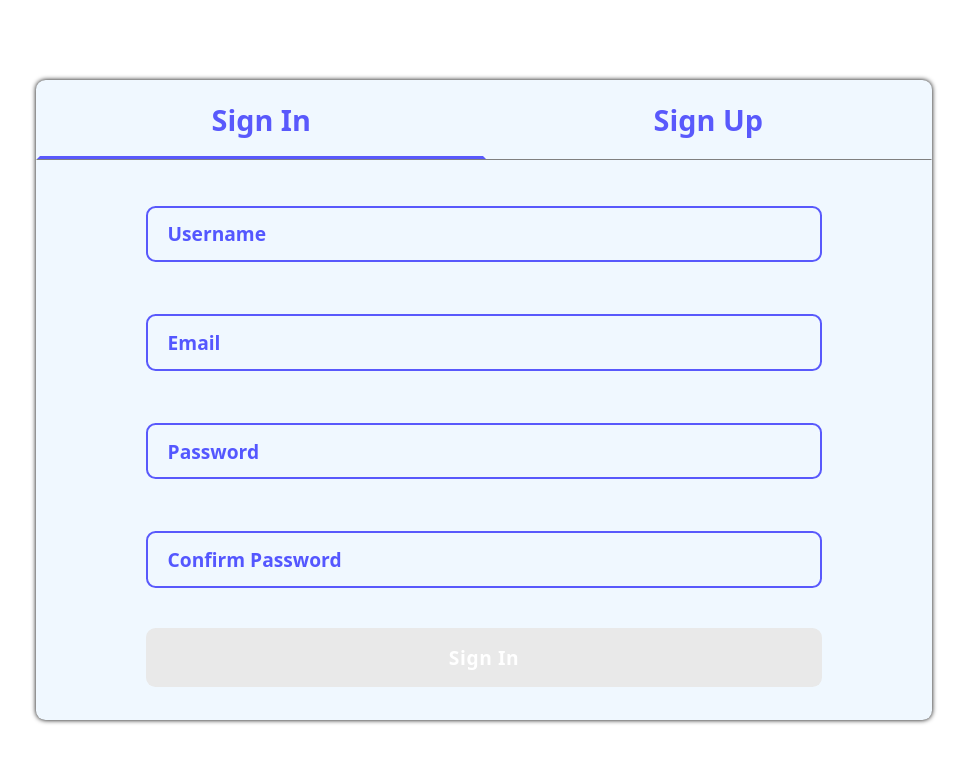
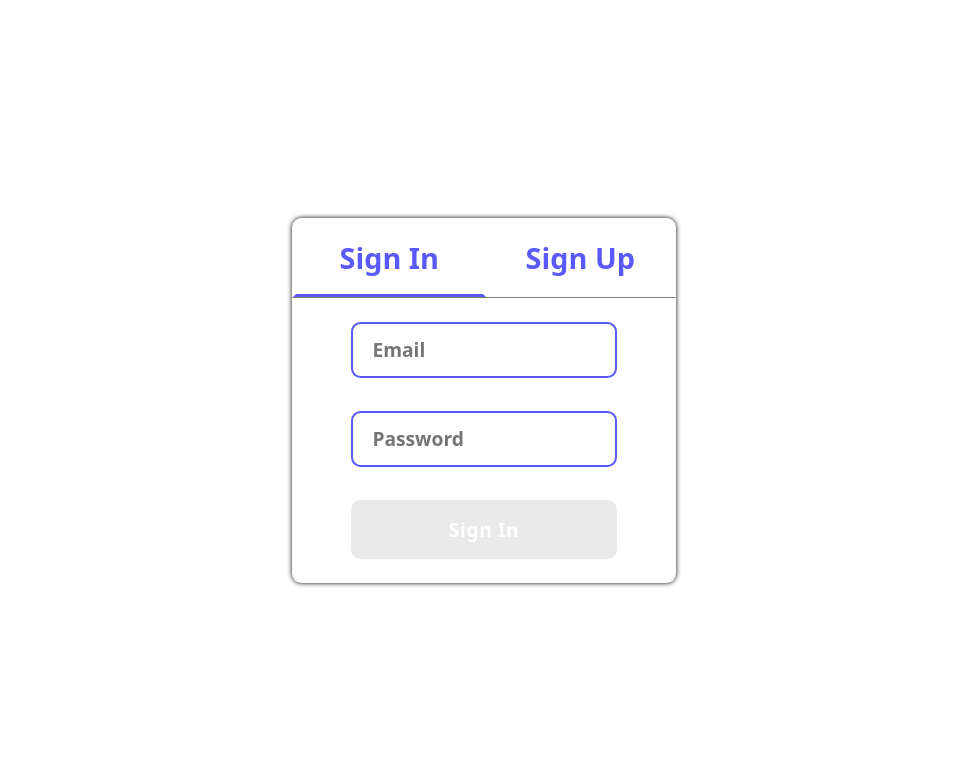
Before and after one commit to SufiyanAK/Varification-with-firebase, a website: page index.html in a window 1280 px wide. Shown: the whole page, without its empty margins (156-1123 px from the left). Drawn offline with Linux system fonts and the light colour scheme.

Commit message:
resolve issues related to html id's that couse Js not to to interract

```diff
--- a/index.html
+++ b/index.html
@@ -15,60 +15,60 @@
                 <h2 id="signIn" class="heading border-bottom" data-id="signInForm">Sign In</h2>
                 <h2 id="signUp" class="heading" data-id="signUpForm">Sign Up</h2>
             </div>
-            <div id="signInForm">
+            <div id="signUpForm">
                 <div class="box">
-                    <div class="error hidden">Field is empty</div>
+                    <!-- <div class="error hidden">Field is empty</div> -->
                     <div id="nameBox">
-                        <input class="signIn-input" autocomplete="off" type="text" name="" id="name"
+                        <input class="signUp-input" autocomplete="off" type="text" name="" id="name"
                             placeholder="Username">
                     </div>
 
                 </div>
                 <div class="box">
-                    <div class="error hidden">Field is empty</div>
+                    <!-- <div class="error hidden">Field is empty</div> -->
                     <div id="emailBox">
-                        <input class="signIn-input" autocomplete="off" type="email" name="" id="email"
+                        <input class="signUp-input" autocomplete="off" type="email" name="" id="email"
                             placeholder="Email">
                     </div>
                 </div>
                 <div class="box">
-                    <div class="error hidden">Field is empty</div>
+                    <!-- <div class="error hidden">Field is empty</div> -->
                     <div id="passwordBox">
-                        <input class="signIn-input" autocomplete="off" type="password" name="" id="password"
+                        <input class="signUp-input" autocomplete="off" type="password" name="" id="password"
                             placeholder="Password">
                     </div>
                 </div>
                 <div class="box">
-                    <div id="error" class="hidden">Incorrect Password</div>
+                    <!-- <div id="error" class="hidden">Incorrect Password</div> -->
                     <div id="confirmPasswordBox">
-                        <input class="signIn-input" autocomplete="off" type="password" name="" id="confirmPassword"
+                        <input class="signUp-input" autocomplete="off" type="password" name="" id="confirmPassword"
                             placeholder="Confirm Password">
                     </div>
                 </div>
                 <div class="box">
                     <div id="btn">
-                        <button id="signInBtn" disabled>Sign In</button>
+                        <button id="signUpBtn" disabled>Sign Up</button>
                     </div>
                 </div>
             </div>
-            <div id="signUpForm">
+            <div id="signInForm">
                 <div class="box">
-                    <div class="error hidden">Field is empty</div>
+                    <!-- <div class="error hidden">Field is empty</div> -->
                     <div id="emailBox">
-                        <input class="signUp-input" autocomplete="off" type="email" name="" id="signUpEmail"
+                        <input class="signIn-input" autocomplete="off" type="email" name="" id="signUpEmail"
                             placeholder="Email">
                     </div>
                 </div>
                 <div class="box">
-                    <div class="error hidden">Field is empty</div>
+                    <!-- <div class="error hidden">Field is empty</div> -->
                     <div id="passwordBox">
-                        <input class="signUp-input" autocomplete="off" type="password" name="" id="signUpPassword"
+                        <input class="signIn-input" autocomplete="off" type="password" name="" id="signUpPassword"
                             placeholder="Password">
                     </div>
                 </div>
                 <div class="box">
                     <div id="btn">
-                        <button id="signUpBtn" disabled>Sign Up</button>
+                        <button id="signInBtn" disabled>Sign In</button>
                     </div>
                 </div>
             </div>
--- a/script.js
+++ b/script.js
@@ -13,6 +13,9 @@ const signUpBtn = document.querySelector('#signUpBtn');
 
 // VARIABLE
 const data = []
+
+// REGEXES
+const emailRegex = /^((?!\.)[\w\-_.]*[^.])(@\w+)(\.\w+(\.\w+)?[^.\W])$/gm;
 
 tabs.forEach(tab => {
     tab.addEventListener('click', () => {
@@ -37,9 +40,11 @@ tabs.forEach(tab => {
 // EVENTLISTNER TO PUSH DATA INTO ARRAY OF OBJECT
 signUpBtn.addEventListener('click', () => {
     const value = getData(name, email, password, confirmPassword)
+    console.log(emailRegex.test(value.email));
     if (value.password === value.confirmPassword) {
         data.push(value);
     }
+    checkInput(signUpInputs, signUpBtn);
 })
 
 // EVENT LISTENERS FOR SIGN IN INPUT FIELDS
--- a/style.css
+++ b/style.css
@@ -20,9 +20,9 @@
 }
 
 #form {
-    width: 70%;
+    margin: 0 auto;
+    width: 30%;
     flex-direction: column;
-    background-color: aliceblue;
     border-radius: .6rem;
     box-shadow: 0px 0px 5px;
 }
@@ -59,22 +59,22 @@
     color: rgb(89, 89, 252);
 }
 
-#signInForm {
-    width: 80%;
-    height: 100%;
-    padding: 1rem .8rem;
-    display: grid;
-    grid-template-rows: repeat(5, 1fr);
-    gap: .875rem;
-}
-
+#signInForm,
 #signUpForm {
     width: 80%;
     height: 100%;
     padding: 1rem .8rem;
+    gap: .875rem;
+}
+
+#signInForm {
+    display: grid;
+    grid-template-rows: repeat(3, 1fr);
+}
+
+#signUpForm {
     display: none;
-    grid-template-rows: repeat(3, 1fr);
-    gap: .875rem;
+    grid-template-rows: repeat(5, 1fr);
 }
 
 #nameBox,
@@ -102,15 +102,13 @@
     background-color: inherit;
 }
 
-#name::placeholder,
+/* #name::placeholder,
 #email::placeholder,
 #password::placeholder,
 #confirmPassword::placeholder {
     color: rgba(0, 0, 255, 0.651);
 }
-
-
-
+*/
 .error,
 #error {
     color: red;
```
